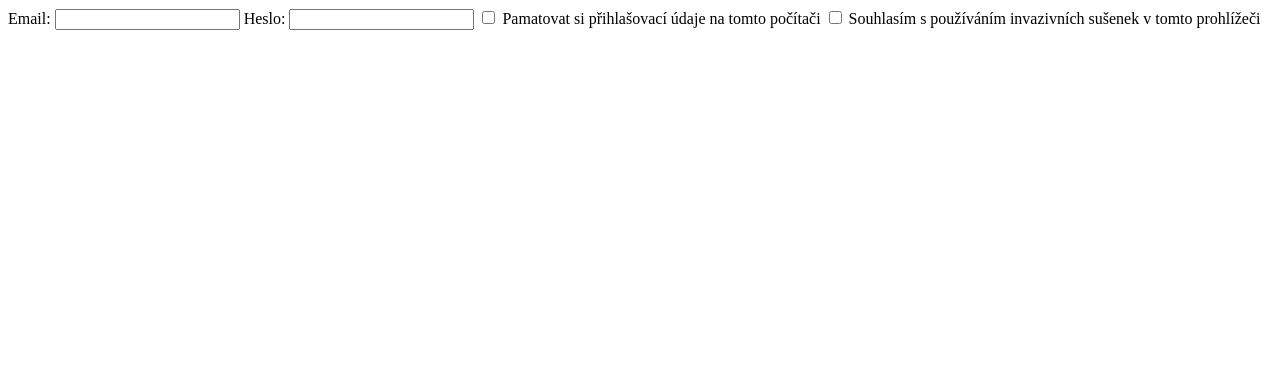
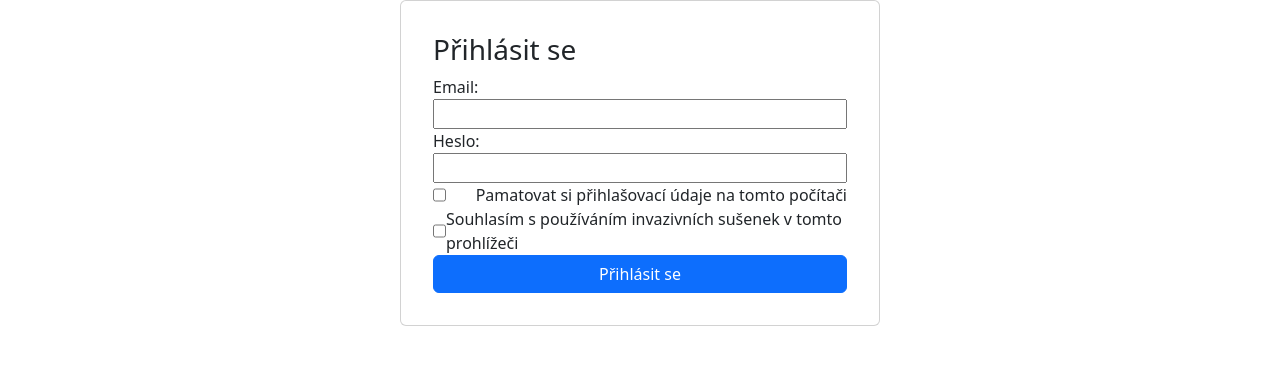
Before and after one commit to DoctorDehi/NSQL_flask, a Flask app: page / in a window 1280 px wide. Shown: the top 365 px of the page. Run offline with Flask 3, Linux system fonts and the light colour scheme.

Commit message:
Login, bootstrap

```diff
--- a/app.py
+++ b/app.py
@@ -1,12 +1,6 @@
 from flask import Flask, render_template, request
 from flask_sqlalchemy import SQLAlchemy
-from models import User
-
-
-app = Flask(__name__)
-
-app.config["SQLALCHEMY_DATABASE_URI"] = "sqlite:///example.sqlite"
-db = SQLAlchemy(app)
+from models import db, User
 
 
 next_id = 4
@@ -28,6 +22,11 @@ clanky_dicts = [
     },
 ]
 
+app = Flask(__name__)
+
+app.config["SQLALCHEMY_DATABASE_URI"] = "sqlite:///example.sqlite"
+db.init_app(app)
+
 
 def add_clanek(name):
     global next_id
@@ -41,10 +40,21 @@ def add_clanek(name):
 
 @app.route('/', methods = ['POST', 'GET'])
 def index():  # put application's code here
+    failed = False
     if request.method == "POST":
-        login = request.form["login"]
+        login= request.form["login"].strip()
         heslo = request.form["heslo"]
-    return render_template('index.html')
+        user = db.session.execute(db.select(User).filter_by(login=login)).scalars().first()
+        if not user:
+            failed = True
+        else:
+            if user.password == heslo:
+                failed = False
+
+            else:
+                failed = True
+
+    return render_template('index.html', failed=failed)
 
 
 @app.route('/clanky', methods = ['POST', 'GET'])
--- a/static/style.css
+++ b/static/style.css
@@ -0,0 +1,16 @@
+form.login-form {
+    display: flex;
+    flex-direction: column;
+}
+
+div.login-form {
+    max-width: 30em;
+    margin: auto auto;
+    padding: 2em;
+}
+
+.login-form span {
+    display: flex;
+    flex-direction: row;
+    justify-content: space-between;
+}
--- a/templates/index.html
+++ b/templates/index.html
@@ -1,12 +1,15 @@
 <!DOCTYPE html>
 <html lang="en">
 <head>
-    <link rel="stylesheet" href="{{ url_for('static', filename='style.css') }}">
     <meta charset="UTF-8">
     <title>Sign in</title>
+    <link rel="stylesheet" href="https://cdn.jsdelivr.net/npm/bootstrap@5.2.2/dist/css/bootstrap.min.css">
+    <link rel="stylesheet" href="{{ url_for('static', filename='style.css') }}">
 </head>
 <body>
-    <form>
+<div class="card login-form">
+    <form class="login-form" method="post">
+        <h3>Přihlásit se</h3>
         <!Prihlasovaci formular>
         <label for="email_input">Email: </label>
         <input type="email" id="email_input" name="login">
@@ -14,16 +17,28 @@
         <input type="password" id="pswd_input" name="heslo">
 
         <!Checkbox zapamatovani si>
-        <label>
+        <span>
             <input type="checkbox" name="remember" id="rmbr_button">
-            Pamatovat si přihlašovací údaje na tomto počítači
-        </label>
+            <label>
+                Pamatovat si přihlašovací údaje na tomto počítači
+            </label>
+
+        </span>
 
         <!Meme checkbox>
-        <label>
-            <input type="checkbox" name="susenky" id="susky_button">
-            Souhlasím s používáním invazivních sušenek v tomto prohlížeči
-        </label>
+        <span>
+            <input type="checkbox" name="susenky" id="susky_button" required>
+            <label>
+                Souhlasím s používáním invazivních sušenek v tomto prohlížeči
+            </label>
+        </span>
+
+
+
+        {% if failed %}
+            <p style="color: red">Špatně zadané údaje!</p>
+        {% endif %}
+        <input type="submit" class="btn btn-primary" value="Přihlásit se">
 
         <!Tlacitko na odeslani udaju>
         <!TODO:>
@@ -32,6 +47,11 @@
         <!TODO:>
 
     </form>
+</div>
+
+<footer>
+        <script src="https://cdn.jsdelivr.net/npm/bootstrap@5.2.2/dist/js/bootstrap.min.js"></script>
+</footer>
 </body>
 </html>
 
```
Also changed, not shown: models.py (+11 -10 lines).
